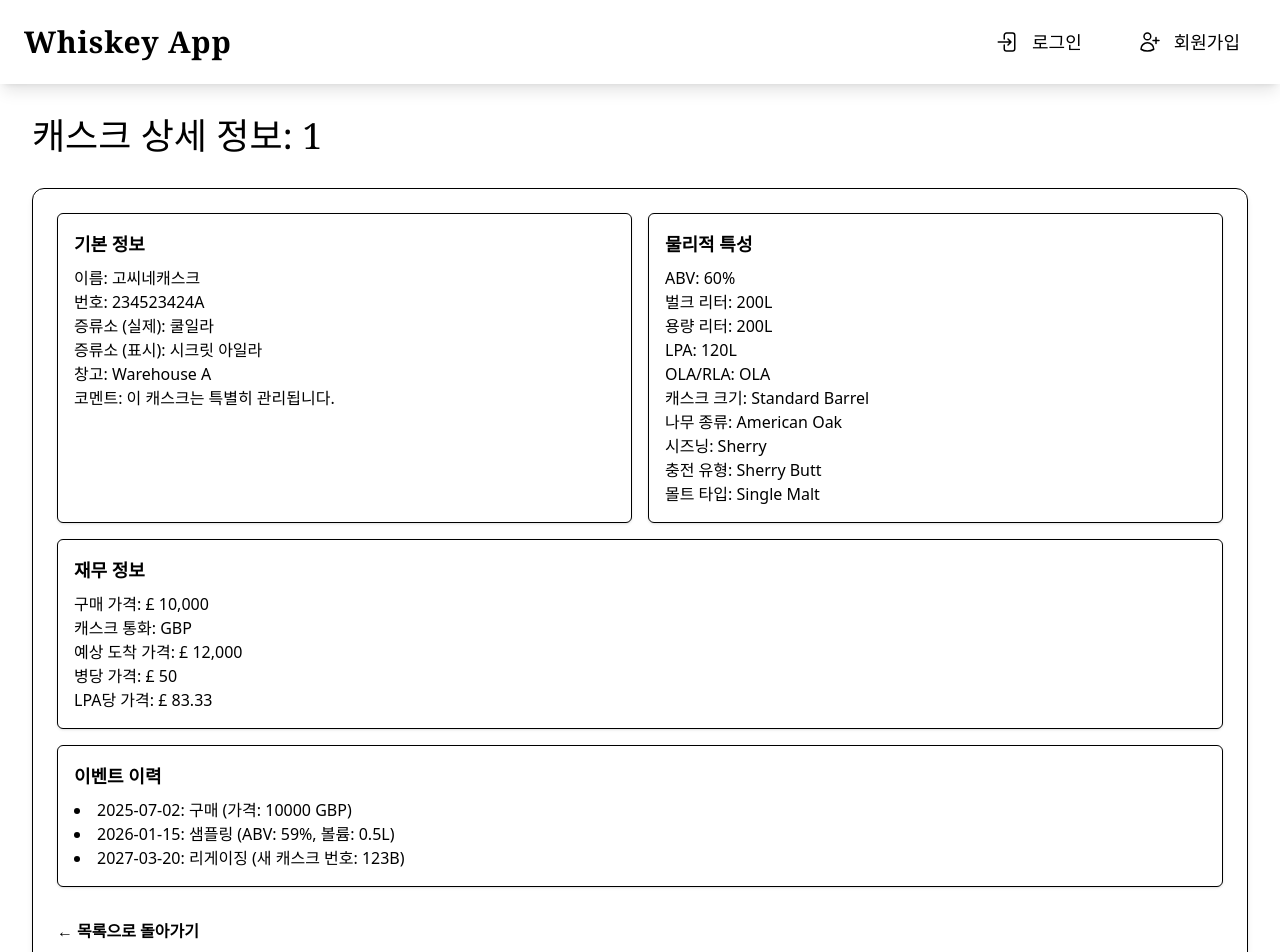
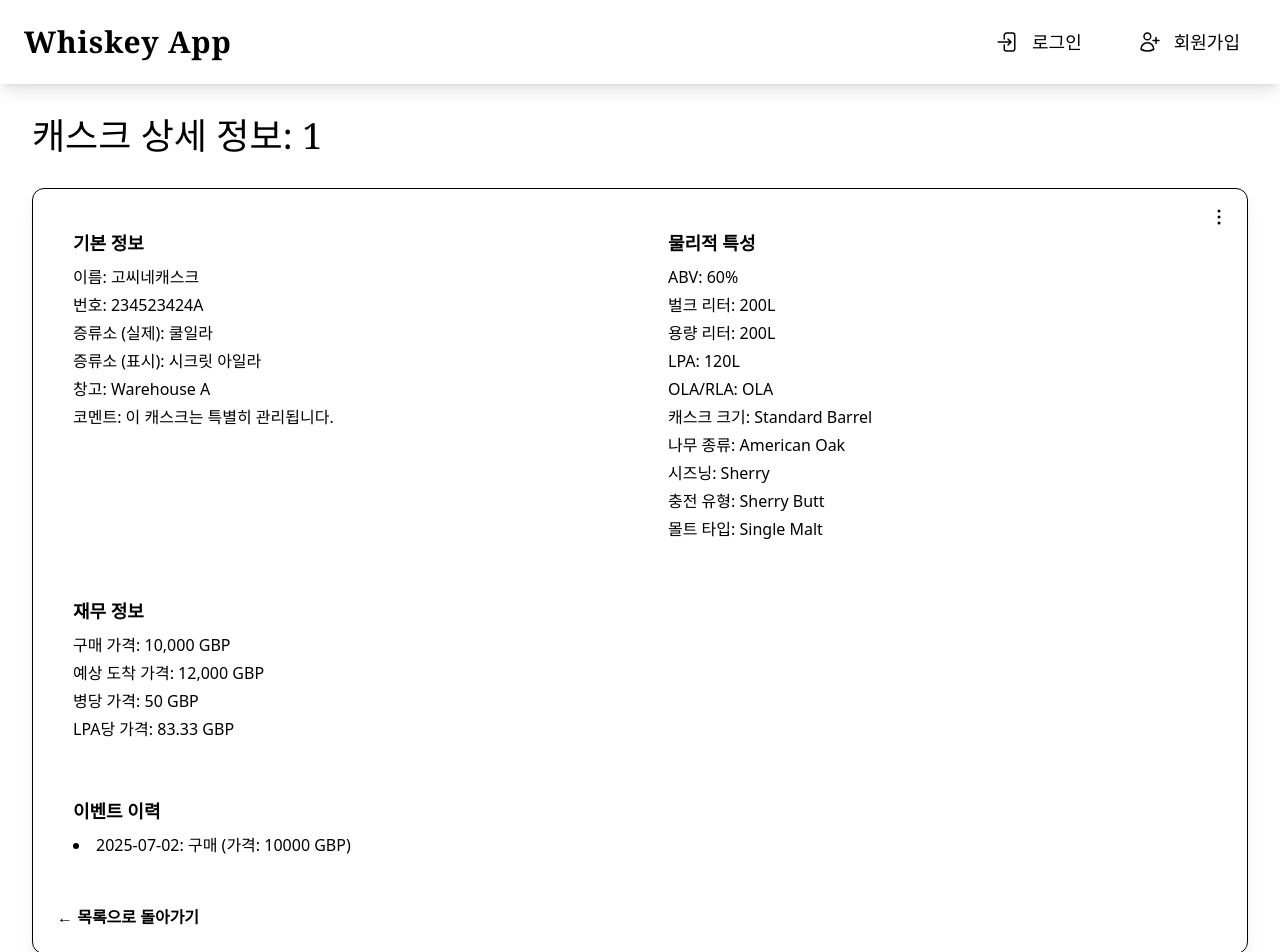
Before and after one commit to JaeBeen95/whiskey-app, a React (Vite) app: page /casks/1 in a window 1280 px wide. Shown: the top 952 px of the page. Built offline with nearby package versions, Linux system fonts and the light colour scheme; no server answers.

Commit message:
✨ feat: 생성 모달, 삭제 모달 디테일 페이지에 적용

```diff
--- a/src/components/dropdown/DropdownItem.tsx
+++ b/src/components/dropdown/DropdownItem.tsx
@@ -8,7 +8,7 @@ export default function DropdownItem({ children, onClick, icon }: DropdownItemPr
   return (
     <button
       onClick={onClick}
-      className="w-full flex items-center gap-3 px-4 py-2 text-sm text-light-gray-50 hover:bg-deep-navy-900/50"
+      className="w-full flex items-center gap-3 px-4 py-2 text-sm text-light-gray-50 hover:bg-deep-navy-900/50 cursor-pointer"
     >
       {icon && <span className="w-5 h-5">{icon}</span>}
       {children}
--- a/src/pages/cask/CaskDetailPage.tsx
+++ b/src/pages/cask/CaskDetailPage.tsx
@@ -1,61 +1,174 @@
 import { useParams, Link } from "react-router-dom";
+import { useModal } from "@/hooks/useModal";
+import CaskFormModal from "@/pages/cask/components/CaskFormModal";
+import DeleteConfirmModal from "@/components/modal/DeleteConfirmModal";
+import Dropdown from "@/components/dropdown/Dropdown";
+import { EllipsisVerticalIcon, PencilSquareIcon, TrashIcon } from "@heroicons/react/24/outline";
+import DropdownItem from "@/components/dropdown/DropdownItem";
+
+const caskData = {
+  cask_id: 123,
+  cask_name: "고씨네캐스크",
+  cask_number: "234523424A",
+  distillery_display_name: "시크릿 아일라",
+  distillery_true_name: "쿨일라",
+  warehouse: "Warehouse A",
+  comment: "이 캐스크는 특별히 관리됩니다.",
+  abv: 60,
+  bulk_liter: 200,
+  capacity_liters: 200,
+  lpa: 120,
+  ola_rla: "OLA",
+  cask_size: "Standard Barrel",
+  wood_type: "American Oak",
+  seasoning: "Sherry",
+  fill_type: "Sherry Butt",
+  malt_type: "Single Malt",
+  purchase_price: 10000,
+  cask_currency: "GBP",
+  expected_arrival_price: 12000,
+  price_per_bottle: 50,
+  price_per_lpa: 83.33,
+  events: [
+    {
+      event_id: 1,
+      event_type: "구매",
+      event_at: "2025-07-02",
+      event_comment: "구매 (가격: 10000 GBP)",
+      event_price: 10000,
+      event_currency: "GBP",
+    },
+  ],
+  is_active: true,
+};
 
 export default function CaskDetailPage() {
   const { caskId } = useParams();
+  const {
+    isOpen: isEditModalOpen,
+    openModal: openEditModal,
+    closeModal: closeEditModal,
+  } = useModal();
+  const {
+    isOpen: isDeleteModalOpen,
+    openModal: openDeleteModal,
+    closeModal: closeDeleteModal,
+  } = useModal();
+
+  const handleEdit = () => {
+    console.log("수정 시작");
+    openEditModal();
+  };
+
+  const handleDelete = () => {
+    console.log("삭제 확인 모달 열기");
+    openDeleteModal();
+  };
+
+  const handleConfirmDelete = () => {
+    console.log("삭제 실행");
+    closeDeleteModal();
+  };
+
+  const handleFormSubmit = async (data: any) => {
+    console.log(data);
+    closeEditModal();
+  };
 
   return (
-    <div className="p-8 bg-parchment min-h-[calc(100vh-80px)] text-deep-brown">
-      <h1 className="text-4xl font-serif text-amber mb-8">캐스크 상세 정보: {caskId}</h1>
-      <div className="bg-parchment-light p-6 rounded-xl shadow-md border border-deep-brown/10">
-        <div className="grid grid-cols-1 md:grid-cols-2 gap-4 text-deep-brown">
-          <div className="p-4 bg-white rounded-md shadow-sm border border-amber/10">
-            <h3 className="font-bold text-lg mb-2">기본 정보</h3>
-            <p>이름: 고씨네캐스크</p>
-            <p>번호: 234523424A</p>
-            <p>증류소 (실제): 쿨일라</p>
-            <p>증류소 (표시): 시크릿 아일라</p>
-            <p>창고: Warehouse A</p>
-            <p>코멘트: 이 캐스크는 특별히 관리됩니다.</p>
+    <div className="p-8 bg-deep-navy-900 min-h-screen text-light-gray-50">
+      <h1 className="text-4xl font-serif text-gold-500 mb-8">캐스크 상세 정보: {caskId}</h1>
+      <div className="relative bg-deep-navy-800 p-6 rounded-xl shadow-lg border border-gold-500/20">
+        <div className="absolute top-4 right-4">
+          <Dropdown
+            trigger={
+              <EllipsisVerticalIcon className="w-6 h-6 text-light-gray-50/70 hover:text-gold-500" />
+            }
+          >
+            <DropdownItem onClick={handleEdit} icon={<PencilSquareIcon />}>
+              수정하기
+            </DropdownItem>
+            <DropdownItem onClick={handleDelete} icon={<TrashIcon />}>
+              삭제하기
+            </DropdownItem>
+          </Dropdown>
+        </div>
+
+        <div className="grid grid-cols-1 md:grid-cols-2 gap-6">
+          <div className="p-4 bg-deep-navy-900/50 rounded-lg space-y-1">
+            <h3 className="font-bold text-lg mb-2 text-gold-500/90">기본 정보</h3>
+            <p>이름: {caskData.cask_name}</p>
+            <p>번호: {caskData.cask_number}</p>
+            <p>증류소 (실제): {caskData.distillery_true_name}</p>
+            <p>증류소 (표시): {caskData.distillery_display_name}</p>
+            <p>창고: {caskData.warehouse}</p>
+            <p>코멘트: {caskData.comment}</p>
           </div>
-          <div className="p-4 bg-white rounded-md shadow-sm border border-amber/10">
-            <h3 className="font-bold text-lg mb-2">물리적 특성</h3>
-            <p>ABV: 60%</p>
-            <p>벌크 리터: 200L</p>
-            <p>용량 리터: 200L</p>
-            <p>LPA: 120L</p>
-            <p>OLA/RLA: OLA</p>
-            <p>캐스크 크기: Standard Barrel</p>
-            <p>나무 종류: American Oak</p>
-            <p>시즈닝: Sherry</p>
-            <p>충전 유형: Sherry Butt</p>
-            <p>몰트 타입: Single Malt</p>
+          <div className="p-4 bg-deep-navy-900/50 rounded-lg space-y-1">
+            <h3 className="font-bold text-lg mb-2 text-gold-500/90">물리적 특성</h3>
+            <p>ABV: {caskData.abv}%</p>
+            <p>벌크 리터: {caskData.bulk_liter}L</p>
+            <p>용량 리터: {caskData.capacity_liters}L</p>
+            <p>LPA: {caskData.lpa}L</p>
+            <p>OLA/RLA: {caskData.ola_rla}</p>
+            <p>캐스크 크기: {caskData.cask_size}</p>
+            <p>나무 종류: {caskData.wood_type}</p>
+            <p>시즈닝: {caskData.seasoning}</p>
+            <p>충전 유형: {caskData.fill_type}</p>
+            <p>몰트 타입: {caskData.malt_type}</p>
           </div>
-          <div className="md:col-span-2 p-4 bg-white rounded-md shadow-sm border border-amber/10">
-            <h3 className="font-bold text-lg mb-2">재무 정보</h3>
-            <p>구매 가격: £ 10,000</p>
-            <p>캐스크 통화: GBP</p>
-            <p>예상 도착 가격: £ 12,000</p>
-            <p>병당 가격: £ 50</p>
-            <p>LPA당 가격: £ 83.33</p>
+          <div className="md:col-span-2 p-4 bg-deep-navy-900/50 rounded-lg space-y-1">
+            <h3 className="font-bold text-lg mb-2 text-gold-500/90">재무 정보</h3>
+            <p>
+              구매 가격: {caskData.purchase_price.toLocaleString()} {caskData.cask_currency}
+            </p>
+            <p>
+              예상 도착 가격: {caskData.expected_arrival_price.toLocaleString()}{" "}
+              {caskData.cask_currency}
+            </p>
+            <p>
+              병당 가격: {caskData.price_per_bottle.toLocaleString()} {caskData.cask_currency}
+            </p>
+            <p>
+              LPA당 가격: {caskData.price_per_lpa.toLocaleString()} {caskData.cask_currency}
+            </p>
           </div>
-          <div className="md:col-span-2 p-4 bg-white rounded-md shadow-sm border border-amber/10">
-            <h3 className="font-bold text-lg mb-2">이벤트 이력</h3>
-            <ul className="list-disc list-inside">
-              <li>2025-07-02: 구매 (가격: 10000 GBP)</li>
-              <li>2026-01-15: 샘플링 (ABV: 59%, 볼륨: 0.5L)</li>
-              <li>2027-03-20: 리게이징 (새 캐스크 번호: 123B)</li>
+          <div className="md:col-span-2 p-4 bg-deep-navy-900/50 rounded-lg">
+            <h3 className="font-bold text-lg mb-2 text-gold-500/90">이벤트 이력</h3>
+            <ul className="list-disc list-inside space-y-1">
+              {caskData.events.map((event) => (
+                <li key={event.event_id}>
+                  {event.event_at}: {event.event_comment}
+                </li>
+              ))}
             </ul>
           </div>
         </div>
         <div className="mt-8">
           <Link
             to="/casks"
-            className="inline-flex items-center text-amber hover:text-copper font-bold"
+            className="inline-flex items-center text-gold-500 hover:text-accent-orange-500 font-bold"
           >
-            <span className="mr-1">&larr;</span> 목록으로 돌아가기
+            &larr; 목록으로 돌아가기
           </Link>
         </div>
       </div>
+
+      <CaskFormModal
+        isOpen={isEditModalOpen}
+        onClose={closeEditModal}
+        mode="edit"
+        initialData={caskData}
+        onSubmit={handleFormSubmit}
+      />
+      <DeleteConfirmModal
+        isOpen={isDeleteModalOpen}
+        onClose={closeDeleteModal}
+        onConfirm={handleConfirmDelete}
+        title="캐스크 삭제"
+        itemName={caskData.cask_name}
+        itemType="캐스크"
+      />
     </div>
   );
 }
```
